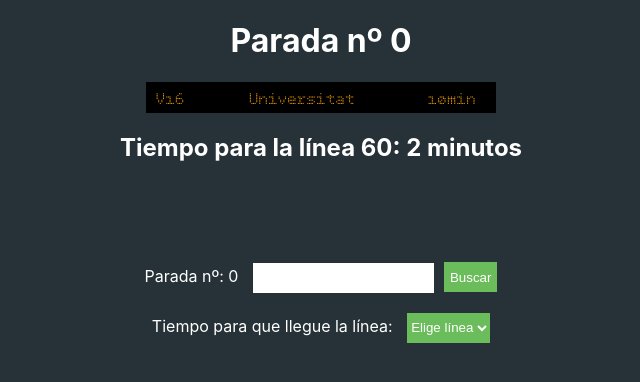
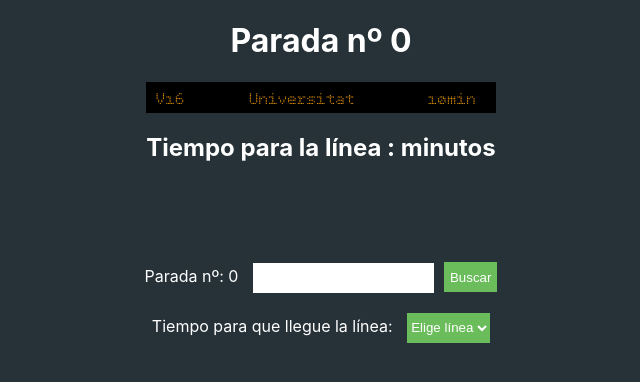
Before and after one commit to santi07a/ejercicio-parada-bus, a React (Create React App) app: page / in a window 1280 px wide. Shown: the top 382 px of the page, without its empty margins (319-959 px from the left). Built offline with nearby package versions, Linux system fonts and the light colour scheme.

Commit message:
creado componente tiempoLinea

```diff
--- a/src/App.js
+++ b/src/App.js
@@ -1,6 +1,7 @@
 import { useState } from "react";
 import Buscador from "./componentes/Buscador";
 import Display from "./componentes/Display";
+import TiempoLinea from "./componentes/TiempoLinea";
 import Titular from "./componentes/Titular";
 import paradaAPI from "./parada.json";
 
@@ -16,7 +17,7 @@ function App() {
       <header className="cabecera">
         <Titular numeroParada={busquedaParada} />
         <Display />
-        <h2>Tiempo para la línea 60: 2 minutos</h2>
+        <TiempoLinea />
       </header>
       <section className="forms">
         <Buscador busquedaParada={busquedaParada} idParada={idParada} />
--- /dev/null
+++ b/src/componentes/TiempoLinea.js
@@ -0,0 +1,14 @@
+import PropTypes from "prop-types";
+
+const TiempoLinea = props => {
+  const { numeroLinea, tiempoRestante } = props;
+  return (
+    <h2>Tiempo para la línea {numeroLinea}: {tiempoRestante} minutos</h2>
+  );
+};
+
+TiempoLinea.propTypes = {
+  numeroLinea: PropTypes.string.isRequired,
+  tiempoRestante: PropTypes.number.isRequired
+};
+export default TiempoLinea;
```
Also changed, not shown: 1 other file (tests, documents, lock files or other folders).
